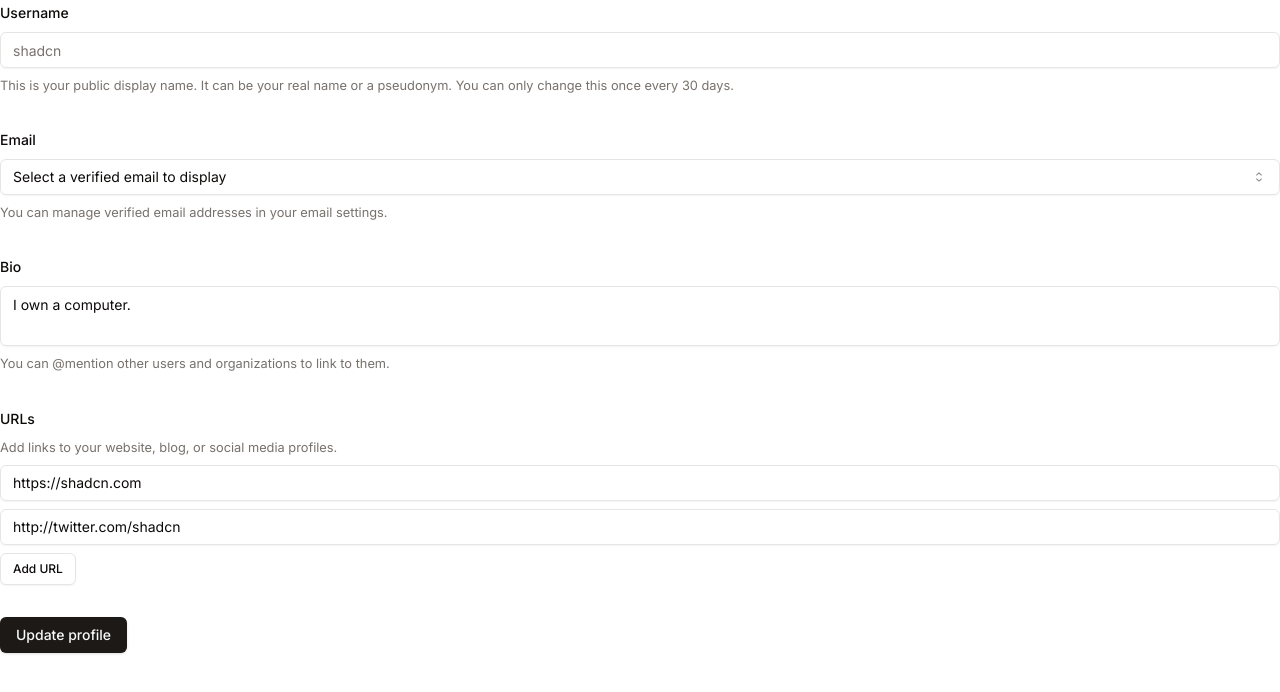
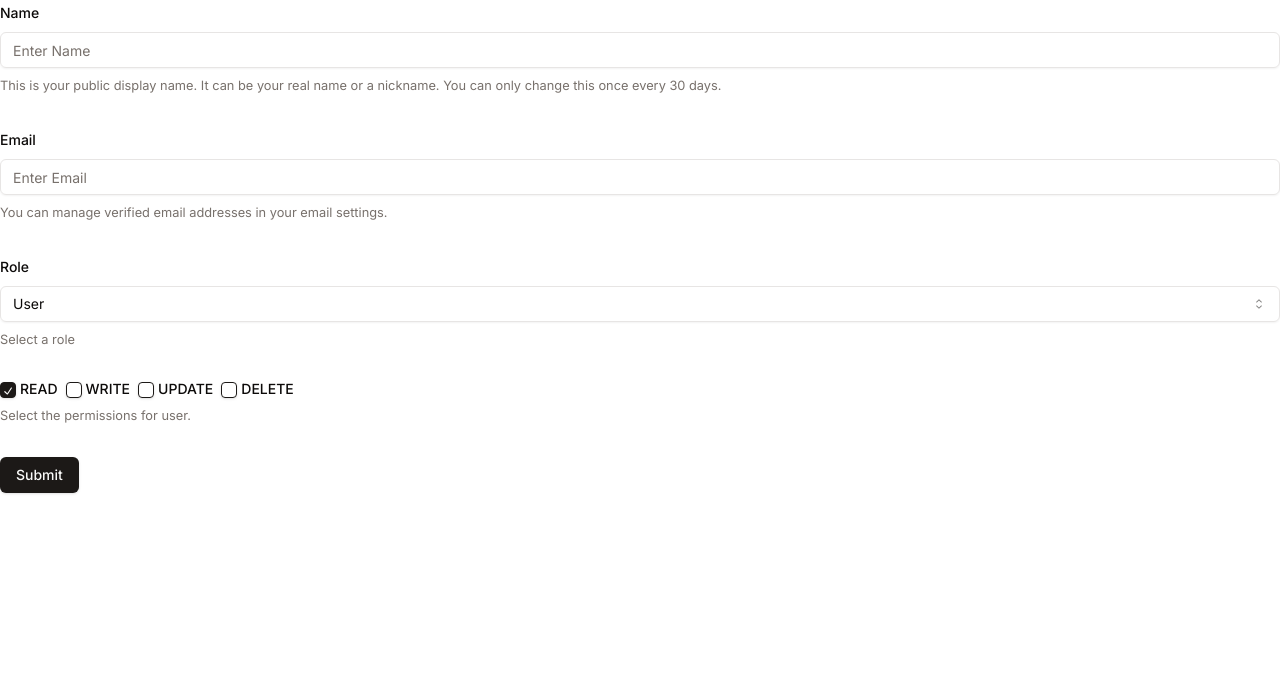
Before and after one commit to MyatSuMon253/next_pos, a Next.js app: page /users/create in a window 1280 px wide. Shown: the top 692 px of the page. Built offline with nearby package versions, Linux system fonts and the light colour scheme.

Commit message:
feat: create user

```diff
--- a/app/users/columns.tsx
+++ b/app/users/columns.tsx
@@ -1,12 +1,5 @@
-import { Button } from "@/components/ui/button";
-import {
-  DropdownMenu,
-  DropdownMenuContent,
-  DropdownMenuItem,
-  DropdownMenuTrigger,
-} from "@/components/ui/dropdown-menu";
 import { ColumnDef } from "@tanstack/react-table";
-import { MoreHorizontal } from "lucide-react";
+import Link from "next/link";
 
 export type User = {
   id: number;
@@ -39,20 +32,13 @@ export const columns: ColumnDef<User>[] = [
   },
   {
     accessorKey: "actions",
-    header: 'Actions',
+    header: "Actions",
     cell: (row) => (
-      <DropdownMenu>
-        <DropdownMenuTrigger asChild>
-          <Button variant="ghost" className="h-8 w-8 p-0">
-            <span className="sr-only">Open menu</span>
-            <MoreHorizontal className="h-4 w-4" />
-          </Button>
-        </DropdownMenuTrigger>
-        <DropdownMenuContent align="end">
-          <DropdownMenuItem>Edit</DropdownMenuItem>
-          <DropdownMenuItem>Delete</DropdownMenuItem>
-        </DropdownMenuContent>
-      </DropdownMenu>
+      <div>
+        <Link href={`/users/${row.getValue("id")}/edit`} className="underline">
+          Edit
+        </Link>
+      </div>
     ),
   },
 ];
--- a/app/users/create/page.tsx
+++ b/app/users/create/page.tsx
@@ -1,9 +1,7 @@
 "use client";
-import Link from "next/link";
-import { useState } from "react";
-import { useFieldArray, useForm } from "react-hook-form";
-import { z } from "zod";
+
 import { Button } from "@/components/ui/button";
+import { Checkbox } from "@/components/ui/checkbox";
 import {
   Form,
   FormControl,
@@ -21,11 +19,39 @@ import {
   SelectTrigger,
   SelectValue,
 } from "@/components/ui/select";
-import { Textarea } from "@/components/ui/textarea";
-import { cn } from "@/lib/utils";
+import { zodResolver } from "@hookform/resolvers/zod";
+import { useForm } from "react-hook-form";
+import { toast } from "sonner";
+import { z } from "zod";
 
-const profileFormSchema = z.object({
-  username: z
+export interface UserFormValues {
+  name: string;
+  email: string;
+  role: string;
+  permissions: string[];
+}
+
+const permissions = [
+  {
+    label: "READ",
+    value: "read",
+  },
+  {
+    label: "WRITE",
+    value: "write",
+  },
+  {
+    label: "UPDATE",
+    value: "update",
+  },
+  {
+    label: "DELETE",
+    value: "delete",
+  },
+];
+
+const userFormSchema = z.object({
+  name: z
     .string()
     .min(2, {
       message: "Username must be at least 2 characters.",
@@ -33,60 +59,26 @@ const profileFormSchema = z.object({
     .max(30, {
       message: "Username must not be longer than 30 characters.",
     }),
-  email: z
-    .string({
-      required_error: "Please select an email to display.",
-    })
-    .email(),
-  bio: z.string().max(160).min(4),
-  urls: z
-    .array(
-      z.object({
-        value: z.string().url({ message: "Please enter a valid URL." }),
-      })
-    )
-    .optional(),
+  email: z.string().email("Please enter valid email address"),
+  role: z.string({ required_error: "Please select a role" }),
+  permissions: z.array(z.string()).optional(),
 });
 
-type ProfileFormValues = z.infer<typeof profileFormSchema>;
-
-// This can come from your database or API.
-const defaultValues: Partial<ProfileFormValues> = {
-  bio: "I own a computer.",
-  urls: [
-    { value: "https://shadcn.com" },
-    { value: "http://twitter.com/shadcn" },
-  ],
-};
-
 const CreateUser = () => {
-  const [name, setName] = useState("");
-  const [email, setEmail] = useState("");
-
-  const handleSubmit = (event: any) => {
-    event.preventDefault();
-  };
-
-  const form = useForm<ProfileFormValues>({
-    //    resolver: zodResolver(profileFormSchema),
-    defaultValues,
+  const form = useForm<UserFormValues>({
+    resolver: zodResolver(userFormSchema),
+    defaultValues: {
+      name: "",
+      email: "",
+      role: "user",
+      permissions: ["read"],
+    },
     mode: "onChange",
   });
 
-  const { fields, append } = useFieldArray({
-    name: "urls",
-    control: form.control,
-  });
-
-  function onSubmit(data: ProfileFormValues) {
-    toast({
-      title: "You submitted the following values:",
-      description: (
-        <pre className="mt-2 w-[340px] rounded-md bg-slate-950 p-4">
-          <code className="text-white">{JSON.stringify(data, null, 2)}</code>
-        </pre>
-      ),
-    });
+  function onSubmit(data: UserFormValues) {
+    console.log(data);
+    toast("form submitted");
   }
 
   return (
@@ -94,16 +86,16 @@ const CreateUser = () => {
       <form onSubmit={form.handleSubmit(onSubmit)} className="space-y-8">
         <FormField
           control={form.control}
-          name="username"
+          name="name"
           render={({ field }) => (
             <FormItem>
-              <FormLabel>Username</FormLabel>
+              <FormLabel>Name</FormLabel>
               <FormControl>
-                <Input placeholder="shadcn" {...field} />
+                <Input placeholder="Enter Name" {...field} />
               </FormControl>
               <FormDescription>
                 This is your public display name. It can be your real name or a
-                pseudonym. You can only change this once every 30 days.
+                nickname. You can only change this once every 30 days.
               </FormDescription>
               <FormMessage />
             </FormItem>
@@ -115,21 +107,11 @@ const CreateUser = () => {
           render={({ field }) => (
             <FormItem>
               <FormLabel>Email</FormLabel>
-              <Select onValueChange={field.onChange} defaultValue={field.value}>
               <FormControl>
-                  <SelectTrigger>
-                    <SelectValue placeholder="Select a verified email to display" />
-                  </SelectTrigger>
+                <Input placeholder="Enter Email" {...field} />
               </FormControl>
-                <SelectContent>
-                  <SelectItem value="m@example.com">m@example.com</SelectItem>
-                  <SelectItem value="m@google.com">m@google.com</SelectItem>
-                  <SelectItem value="m@support.com">m@support.com</SelectItem>
-                </SelectContent>
-              </Select>
               <FormDescription>
-                You can manage verified email addresses in your{" "}
-                <Link href="/examples/forms">email settings</Link>.
+                You can manage verified email addresses in your email settings.
               </FormDescription>
               <FormMessage />
             </FormItem>
@@ -137,58 +119,58 @@ const CreateUser = () => {
         />
         <FormField
           control={form.control}
-          name="bio"
+          name="role"
           render={({ field }) => (
             <FormItem>
-              <FormLabel>Bio</FormLabel>
+              <FormLabel>Role</FormLabel>
+              <Select onValueChange={field.onChange} defaultValue="user">
                 <FormControl>
-                <Textarea
-                  placeholder="Tell us a little bit about yourself"
-                  className="resize-none"
-                  {...field}
-                />
+                  <SelectTrigger>
+                    <SelectValue />
+                  </SelectTrigger>
                 </FormControl>
-              <FormDescription>
-                You can <span>@mention</span> other users and organizations to
-                link to them.
-              </FormDescription>
+                <SelectContent>
+                  <SelectItem value="admin">Admin</SelectItem>
+                  <SelectItem value="manager">Manager</SelectItem>
+                  <SelectItem value="user">User</SelectItem>
+                </SelectContent>
+              </Select>
+              <FormDescription>Select a role</FormDescription>
               <FormMessage />
             </FormItem>
           )}
         />
-        <div>
-          {fields.map((field, index) => (
         <FormField
           control={form.control}
-              key={field.id}
-              name={`urls.${index}.value`}
+          name="permissions"
           render={({ field }) => (
             <FormItem>
-                  <FormLabel className={cn(index !== 0 && "sr-only")}>
-                    URLs
-                  </FormLabel>
-                  <FormDescription className={cn(index !== 0 && "sr-only")}>
-                    Add links to your website, blog, or social media profiles.
+              <FormControl>
+                <div className="flex space-x-2">
+                  {permissions.map((per) => (
+                    <div key={per.label} className="flex space-x-1">
+                      <Checkbox
+                        checked={field.value?.includes(per.value)}
+                        onCheckedChange={(checked) => {
+                          return checked
+                            ? field.onChange([...field.value, per.value])
+                            : field.value?.filter((val) => val !== per.value);
+                        }}
+                      />
+                      <FormLabel>{per.label}</FormLabel>
+                    </div>
+                  ))}
+                </div>
+              </FormControl>
+              <FormDescription>
+                Select the permissions for user.
               </FormDescription>
-                  <FormControl>
-                    <Input {...field} />
-                  </FormControl>
+
               <FormMessage />
             </FormItem>
           )}
         />
-          ))}
-          <Button
-            type="button"
-            variant="outline"
-            size="sm"
-            className="mt-2"
-            onClick={() => append({ value: "" })}
-          >
-            Add URL
-          </Button>
-        </div>
-        <Button type="submit">Update profile</Button>
+        <Button type="submit">Submit</Button>
       </form>
     </Form>
   );
```
Lines whose indentation alone changed are shown as unchanged.
